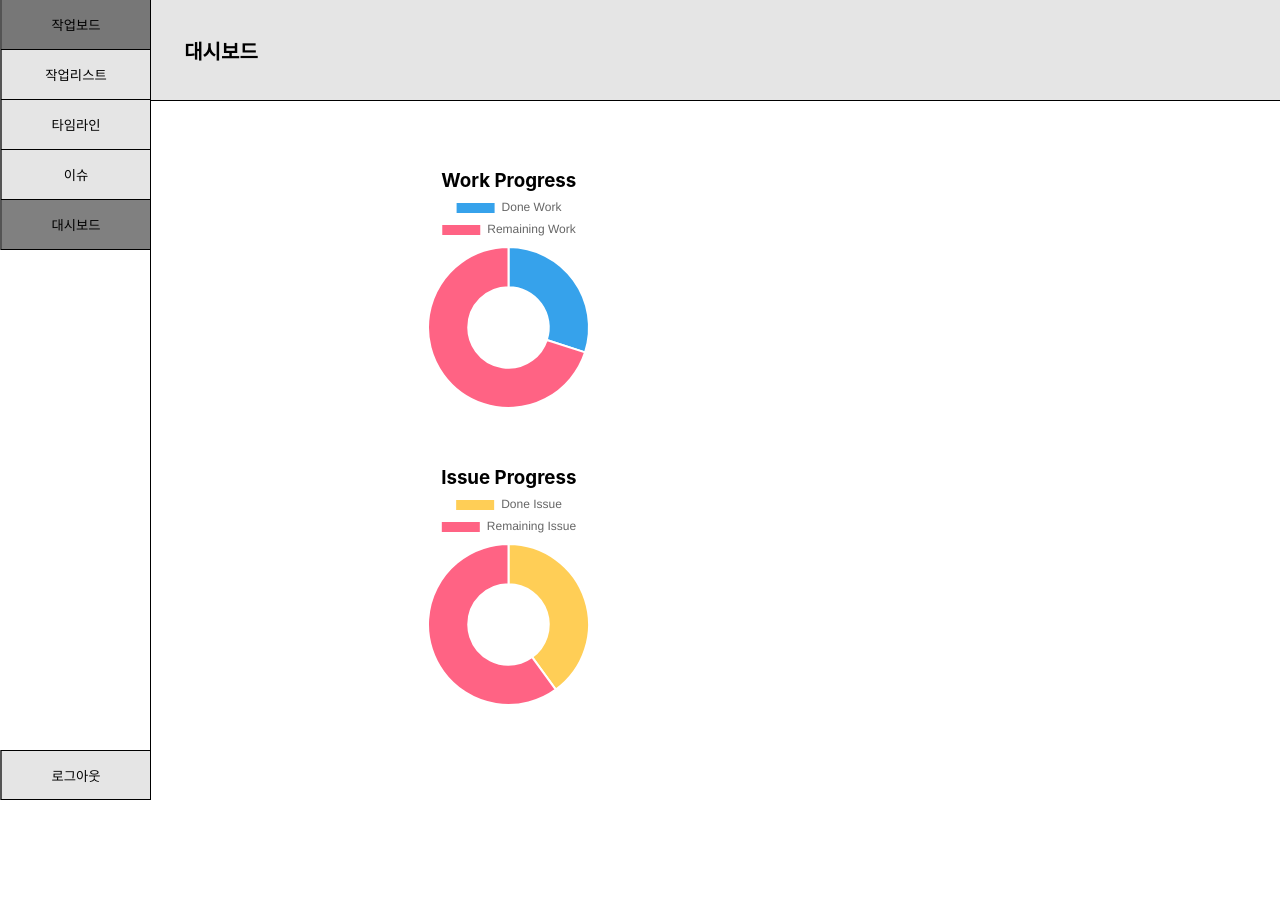
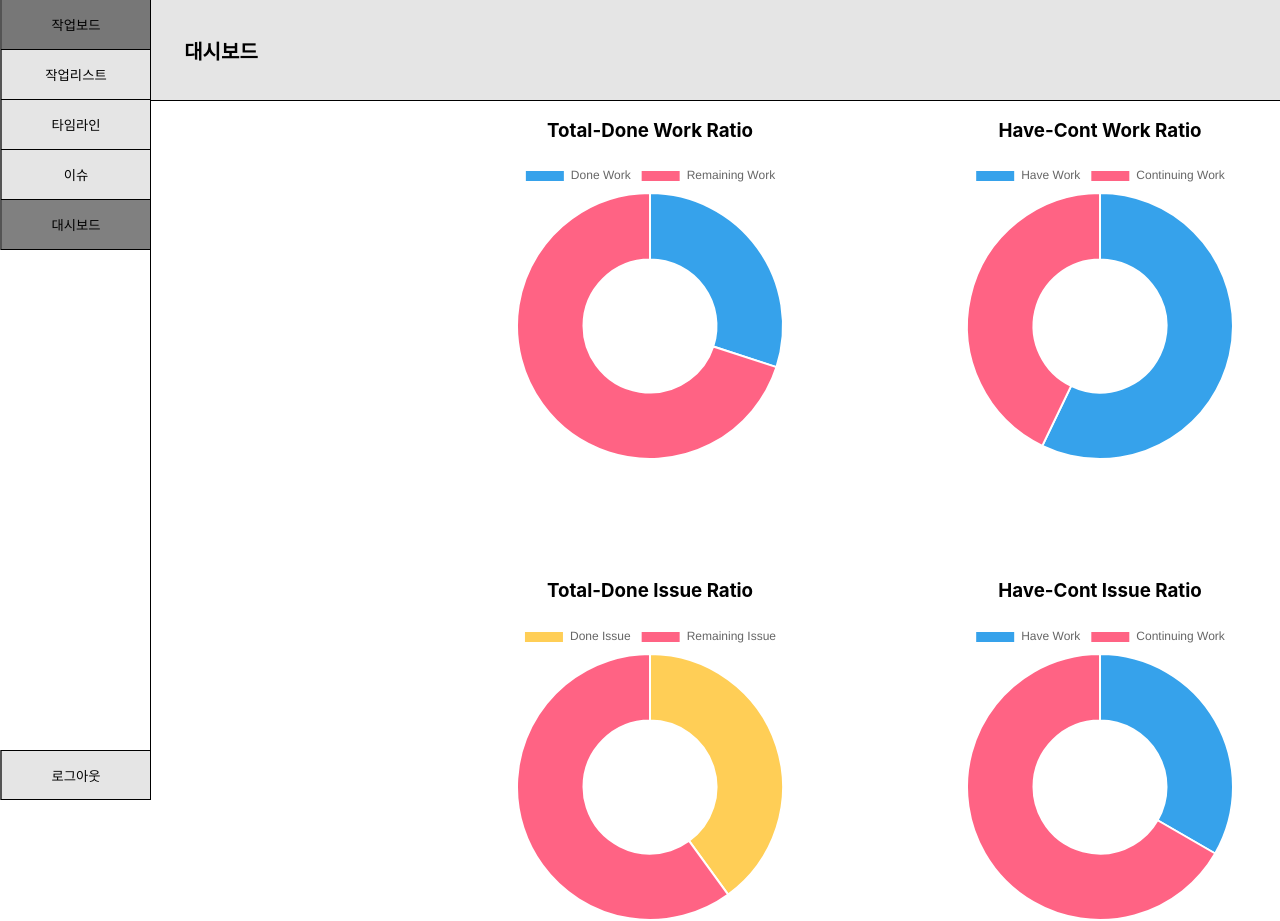
Before and after one commit to DB-Inc-Capstone/front, a React (Create React App) app: page /work/dashboard in a window 1280 px wide. Before the commit the page ends 800 px from the top, so only its background shows below. Built offline with nearby package versions, Linux system fonts and the light colour scheme.

Commit message:
Add to chart

```diff
--- a/src/pages/Dashboard.css
+++ b/src/pages/Dashboard.css
@@ -1,16 +1,20 @@
 .container {
     display: flex;
+    flex-direction: column;
     height: 100vh; /* Updated: Set container height to 100% of viewport height */
 }
 
+.dashboard-container {
+    flex-direction: row;
+    margin-top: 100px;
+    margin-left: 350px;
+    display: flex;
+}
+
 .chart-container {
-    flex-direction: column;
-    align-items: center;
-    justify-content: center;
-    width: 17%; /* 또는 다른 원하는 너비 */
-    height: 20%; /* 또는 다른 원하는 높이 */
-    box-sizing: border-box;
+    flex-direction: row;
+    width: 300px; /* 또는 다른 원하는 너비 */
+    height: 100%; /* 또는 다른 원하는 높이 */
     text-align: center;
-    margin-top: 150px;
-    margin-left: 400px;
+    margin-left: 150px;
 }
--- a/src/pages/Dashboard.js
+++ b/src/pages/Dashboard.js
@@ -2,7 +2,7 @@ import React from "react";
 import MenuBar from "../components/MenuBar";
 import { useNavigate } from "react-router-dom";
 import { useState, useEffect } from "react";
-import { Doughnut } from "react-chartjs-2";
+import { Doughnut, Bar } from "react-chartjs-2";
 import axios from "axios";
 import 'chart.js/auto';
 import './Dashboard.css'
@@ -17,7 +17,7 @@ function Dashboard() {
     const [continuingIssue, setContinuingIssue] = useState(40);
     const [doneIssue, setDoneIssue] = useState(40);
 
-    const workData = {
+    const total_done_workData = {
         labels: ['Done Work', 'Remaining Work'],
         datasets: [{
             data: [doneWork, totalWork - doneWork],
@@ -26,7 +26,16 @@ function Dashboard() {
         }]
     };
 
-  const issueData = {
+    const have_cont_workData = {
+      labels: ['Have Work', 'Continuing Work'],
+        datasets: [{
+            data: [haveToDoWork, continuingWork],
+            backgroundColor: ['#36A2EB', '#FF6384'],
+            hoverBackgroundColor: ['#36A2EB', '#FF6384']
+        }]
+    }
+
+    const total_done_issueData = {
         labels: ['Done Issue', 'Remaining Issue'],
         datasets: [{
             data: [doneIssue, totalIssue - doneIssue],
@@ -35,15 +44,37 @@ function Dashboard() {
         }]
     };
 
+    const have_cont_issueData = {
+      labels: ['Have Work', 'Continuing Work'],
+        datasets: [{
+            data: [haveToDoIssue, continuingIssue],
+            backgroundColor: ['#36A2EB', '#FF6384'],
+            hoverBackgroundColor: ['#36A2EB', '#FF6384']
+        }]
+    }
+
     return (
         <div className="container">
             <MenuBar />
+            <div className="dashboard-container">
                 <div className="chart-container">
-              <h3> Work Progress
-              <Doughnut data={workData} /> </h3>
-              <br/>
-              <h3> Issue Progress
-              <Doughnut data={issueData} /> </h3>
+                    <h3> Total-Done Work Ratio </h3>
+                    <Doughnut data={total_done_workData} />
+                </div>
+                <div className="chart-container">
+                    <h3> Have-Cont Work Ratio </h3>
+                    <Doughnut data={have_cont_workData} />
+                </div>
+            </div>
+            <div className="dashboard-container">
+                <div className="chart-container">
+                    <h3> Total-Done Issue Ratio </h3>
+                    <Doughnut data={total_done_issueData} />
+                </div>
+                <div className="chart-container">
+                    <h3> Have-Cont Issue Ratio </h3>
+                    <Doughnut data={have_cont_issueData} />
+                </div>
             </div>
         </div>
     );
```
Lines whose indentation alone changed are shown as unchanged.
